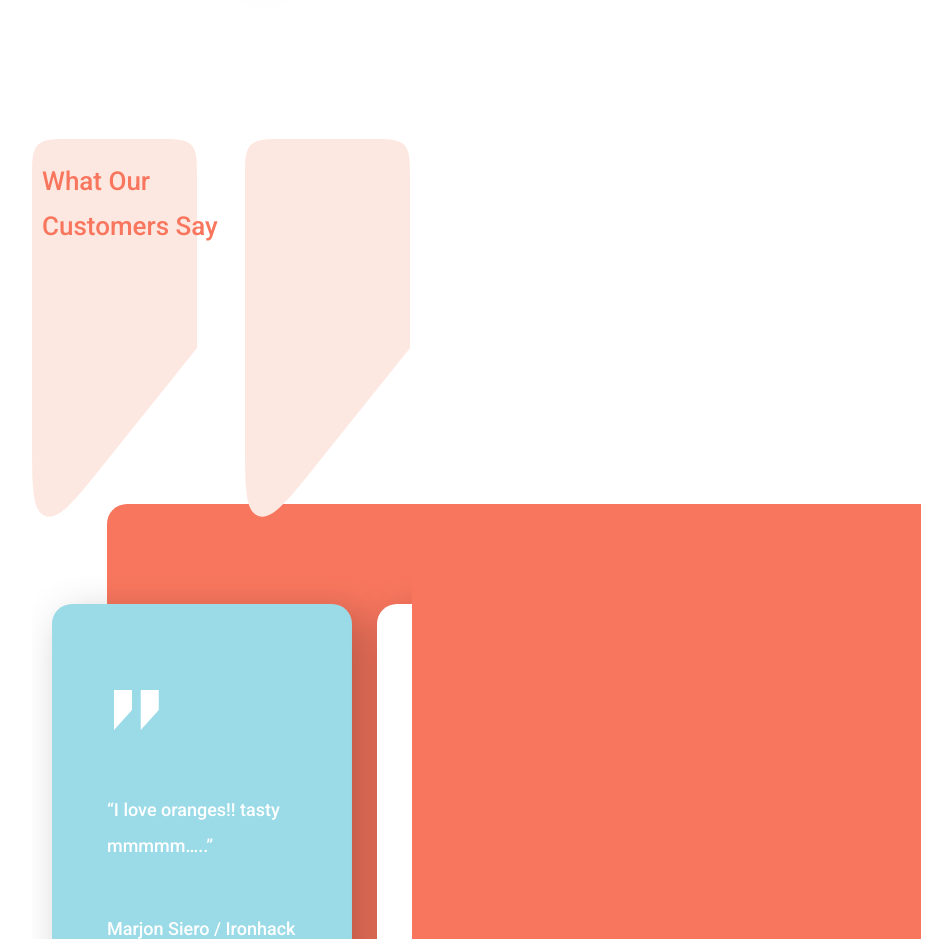
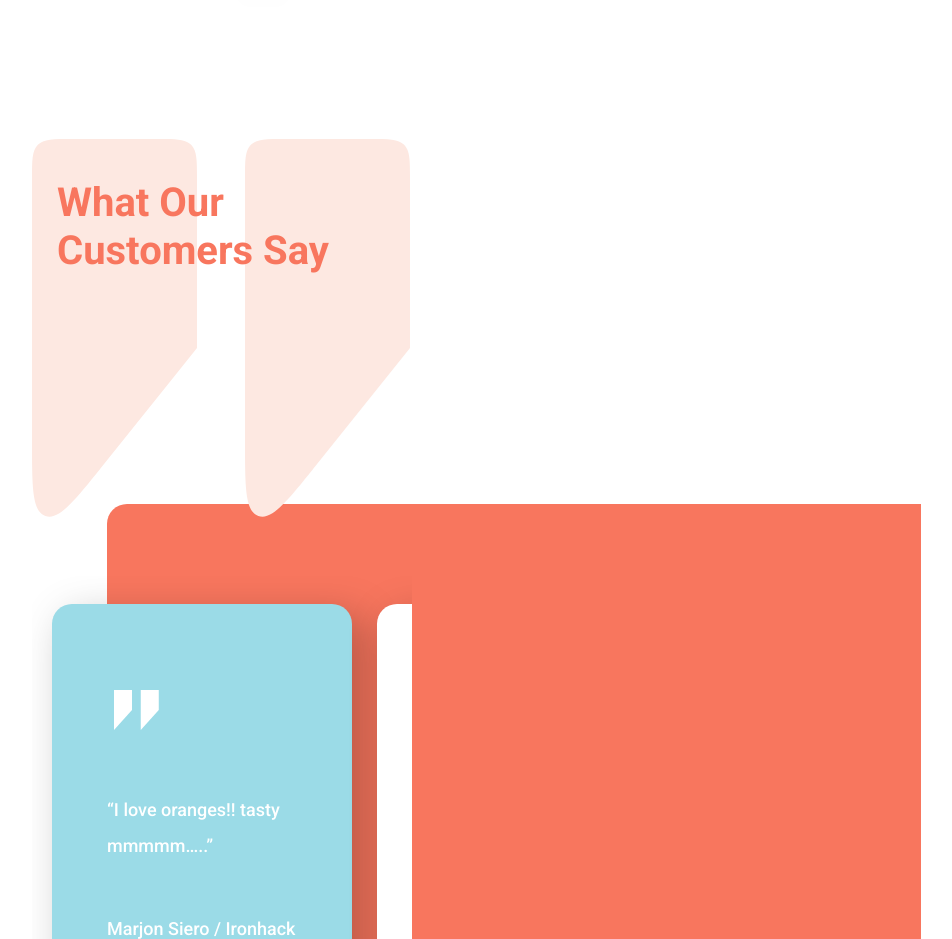
Before and after one commit to kakuliniec/Orange, a website built with Parcel: page index.html in a window 1280 px wide. Shown: the part 2580-3519 px from the top of the page, without its empty margins (88-1040 px from the left). Built offline with nearby package versions, Linux system fonts and the light colour scheme.

Commit message:
header styling in offer3

```diff
--- a/src/scss/sections/offer3.scss
+++ b/src/scss/sections/offer3.scss
@@ -38,16 +38,17 @@
     }
 
     &__header {
-        font-weight: 500;
-        font-size: 26px;
-        line-height: 45px;
+        font-style: normal;
+        font-weight: bold;
+        font-size: 40px;
+        line-height: 48px;
         color: rgb(248, 118, 94);
         position: absolute;
         z-index: 2;
-        max-width: 234px;
-        padding-left: 10px;
-        padding-top: 20px;
+        padding-left: 25px;
+        padding-top: 40px;
         margin: 0px auto;
+        max-width: 328px;
     }
 
     &__left {
```
